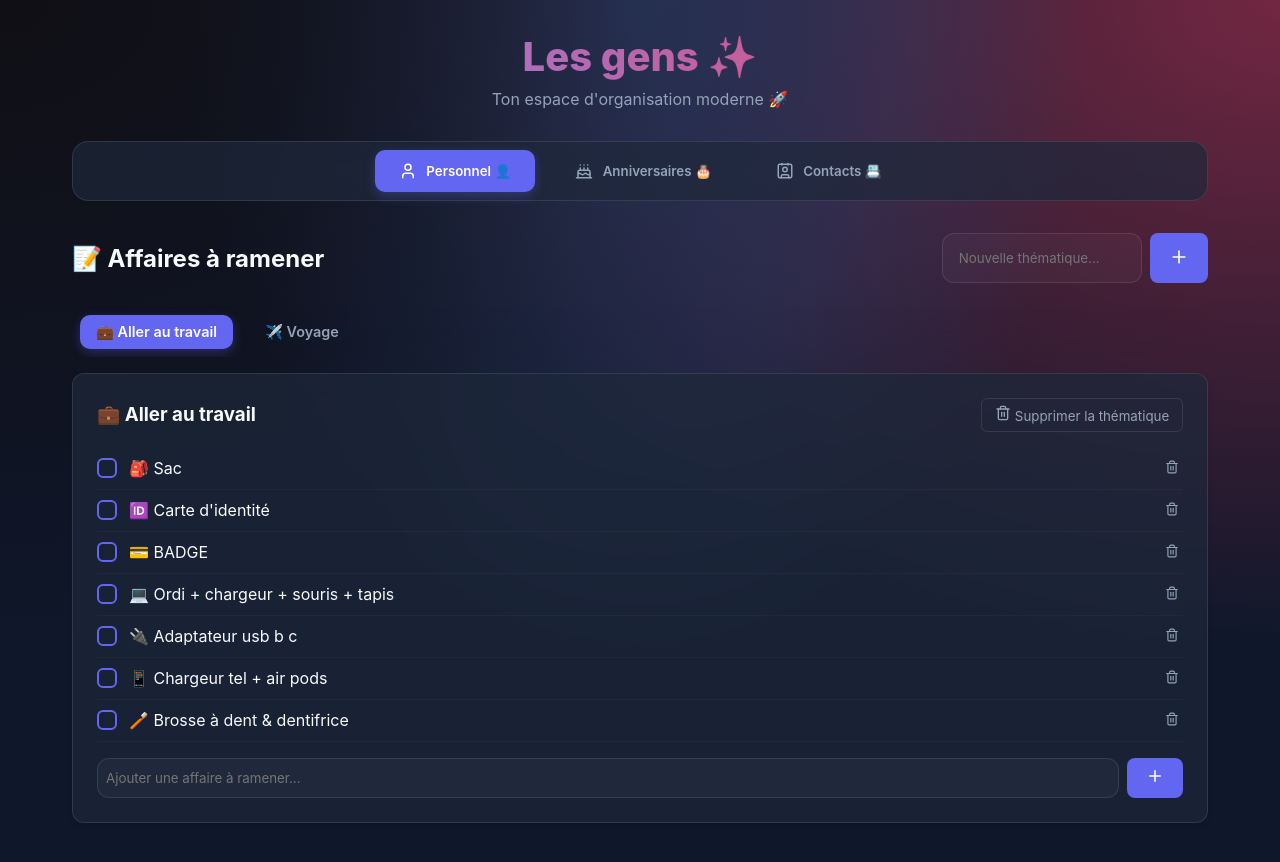
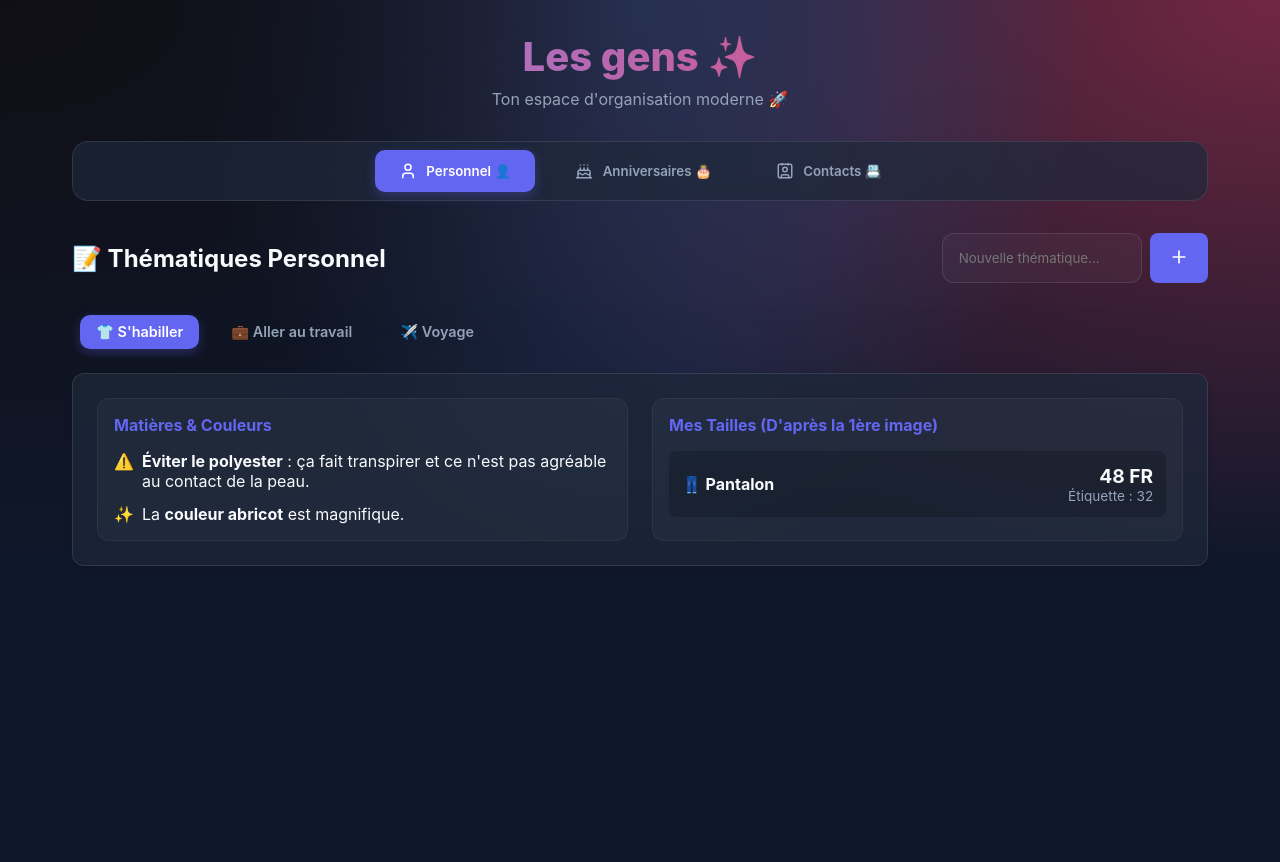
Before and after one commit to HaddadBenjamin/Les-personnes, a React (Vite) app: page / in a window 1280 px wide. Shown: the top 862 px of the page. After the commit the page ends 800 px from the top, so only its background shows below. Built offline with nearby package versions, Linux system fonts and the light colour scheme.

Commit message:
feat: add S'habiller sub-tab to Personnel with clothing sizes and notes

```diff
--- a/src/components/Personnel/PersonnelSection.jsx
+++ b/src/components/Personnel/PersonnelSection.jsx
@@ -3,13 +3,15 @@ import { Plus, Trash2, CheckCircle2 } from 'lucide-react';
 
 export function PersonnelSection({ data, onToggle, onAdd, onDelete, onAddSection, onDeleteSection }) {
   const [newSectionTitle, setNewSectionTitle] = useState('');
-  const [activeSubTab, setActiveSubTab] = useState(data.length > 0 ? data[0].id : null);
+  // Set default tab to "shabiller" or the first checklist
+  const [activeSubTab, setActiveSubTab] = useState('shabiller');
   const [newItem, setNewItem] = useState('');
 
   const handleAddSection = () => {
     if (newSectionTitle.trim()) {
       onAddSection(newSectionTitle.trim());
       setNewSectionTitle('');
+      setActiveSubTab('shabiller'); // switch if needed, but lets keep it simple
     }
   };
 
@@ -20,14 +22,13 @@ export function PersonnelSection({ data, onToggle, onAdd, onDelete, onAddSection
     }
   };
 
-  // Ensure an active sub-tab is set if data exists but selection is null or outdated
-  const currentTabId = data.find(ch => ch.id === activeSubTab) ? activeSubTab : (data.length > 0 ? data[0].id : null);
-  const activeChecklist = data.find(ch => ch.id === currentTabId);
+  const currentTabId = activeSubTab === 'shabiller' ? 'shabiller' : (data.find(ch => ch.id === activeSubTab) ? activeSubTab : (data.length > 0 ? data[0].id : 'shabiller'));
+  const activeChecklist = currentTabId !== 'shabiller' ? data.find(ch => ch.id === currentTabId) : null;
 
   return (
     <div className="section-container">
       <div style={{ display: 'flex', justifyContent: 'space-between', alignItems: 'center', marginBottom: '1.5rem' }}>
-        <h2>📝 Affaires à ramener</h2>
+        <h2>📝 Thématiques Personnel</h2>
         <div style={{ display: 'flex', gap: '0.5rem' }}>
           <input
             type="text"
@@ -44,12 +45,18 @@ export function PersonnelSection({ data, onToggle, onAdd, onDelete, onAddSection
         </div>
       </div>
 
-      {data.length > 0 && (
       <div className="tabs-nav" style={{ justifyContent: 'flex-start', overflowX: 'auto', marginBottom: '1rem', padding: '0.5rem', background: 'transparent', border: 'none' }}>
+        <button
+          className={`tab-btn ${currentTabId === 'shabiller' ? 'active' : ''}`}
+          onClick={() => setActiveSubTab('shabiller')}
+          style={{ padding: '0.5rem 1rem', fontSize: '0.9rem', whiteSpace: 'nowrap' }}
+        >
+          👕 S'habiller
+        </button>
         {data.map(checklist => (
           <button
             key={checklist.id}
-              className={`tab-btn ${activeChecklist?.id === checklist.id ? 'active' : ''}`}
+            className={`tab-btn ${currentTabId === checklist.id ? 'active' : ''}`}
             onClick={() => setActiveSubTab(checklist.id)}
             style={{ padding: '0.5rem 1rem', fontSize: '0.9rem', whiteSpace: 'nowrap' }}
           >
@@ -57,9 +64,41 @@ export function PersonnelSection({ data, onToggle, onAdd, onDelete, onAddSection
           </button>
         ))}
       </div>
-      )}
 
-      {activeChecklist ? (
+      {currentTabId === 'shabiller' ? (
+        <div className="card" style={{ animation: 'fadeIn 0.3s ease' }}>
+          <div style={{ display: 'grid', gridTemplateColumns: 'repeat(auto-fit, minmax(280px, 1fr))', gap: '1.5rem' }}>
+
+            {/* Conseils */}
+            <div className="glass-panel">
+              <h4 style={{ color: 'var(--primary)', marginBottom: '1rem' }}>Matières & Couleurs</h4>
+              <ul style={{ listStyle: 'none', padding: 0, margin: 0 }}>
+                <li style={{ marginBottom: '0.8rem', display: 'flex', gap: '0.5rem', alignItems: 'flex-start' }}>
+                  <span style={{ color: 'var(--accent)' }}>⚠️</span>
+                  <span><strong>Éviter le polyester</strong> : ça fait transpirer et ce n'est pas agréable au contact de la peau.</span>
+                </li>
+                <li style={{ display: 'flex', gap: '0.5rem', alignItems: 'flex-start' }}>
+                  <span style={{ color: 'var(--success)' }}>✨</span>
+                  <span>La <strong>couleur abricot</strong> est magnifique.</span>
+                </li>
+              </ul>
+            </div>
+
+            {/* Tailles Vêtements */}
+            <div className="glass-panel">
+              <h4 style={{ color: 'var(--primary)', marginBottom: '1rem' }}>Mes Tailles (D'après la 1ère image)</h4>
+              <div style={{ display: 'flex', alignItems: 'center', justifyContent: 'space-between', padding: '0.8rem', background: 'rgba(0,0,0,0.2)', borderRadius: '8px' }}>
+                <span style={{ fontWeight: 'bold' }}>👖 Pantalon</span>
+                <div style={{ textAlign: 'right' }}>
+                  <div><strong style={{ fontSize: '1.2rem' }}>48 FR</strong></div>
+                  <div style={{ color: 'var(--text-muted)', fontSize: '0.85rem' }}>Étiquette : 32</div>
+                </div>
+              </div>
+            </div>
+
+          </div>
+        </div>
+      ) : activeChecklist ? (
         <div className="card">
           <div style={{ display: 'flex', justifyContent: 'space-between', alignItems: 'center', marginBottom: '1rem' }}>
             <h3 style={{ margin: 0 }}>{activeChecklist.title}</h3>
@@ -113,11 +152,7 @@ export function PersonnelSection({ data, onToggle, onAdd, onDelete, onAddSection
             </button>
           </div>
         </div>
-      ) : (
-        <div className="card" style={{ textAlign: 'center', color: 'var(--text-muted)' }}>
-          Créez une thématique pour commencer.
-        </div>
-      )}
+      ) : null}
     </div>
   );
 }
```
Lines whose indentation alone changed are shown as unchanged.
